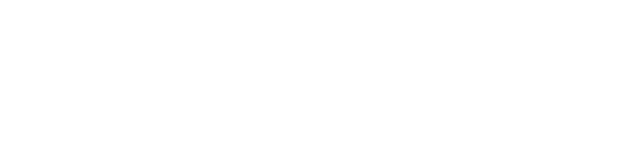
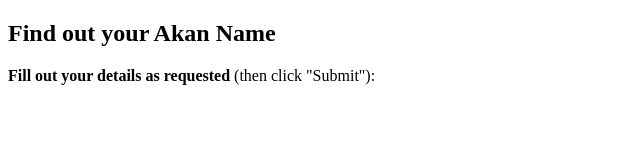
Before and after one commit to jLuseno161/Akan-Name, a plain HTML site: page index.html in a window 1280 px wide. Shown: the whole page, without its empty margins (0-640 px from the left). Drawn offline with Linux system fonts and the light colour scheme.

Commit message:
add site description

```diff
--- a/index.html
+++ b/index.html
@@ -1,12 +1,19 @@
 <!DOCTYPE html>
 <html lang="en">
+
 <head>
     <meta charset="UTF-8">
     <meta http-equiv="X-UA-Compatible" content="IE=edge">
     <meta name="viewport" content="width=device-width, initial-scale=1.0">
     <title>Akan Name</title>
 </head>
+
 <body>
+    <div>
+        <h2>Find out your Akan Name</h2>
+        <p><strong>Fill out your details as requested </strong>(then click "Submit"):</p>
+    </div>
 
 </body>
+
 </html>
```
